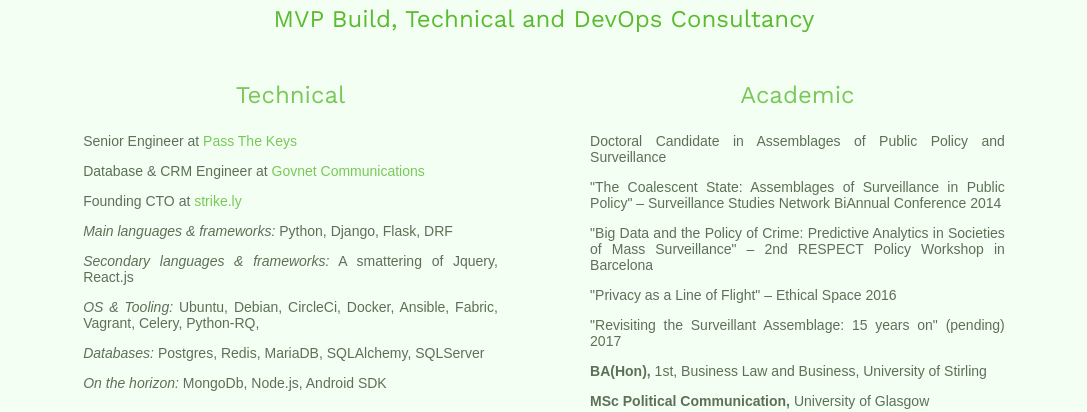
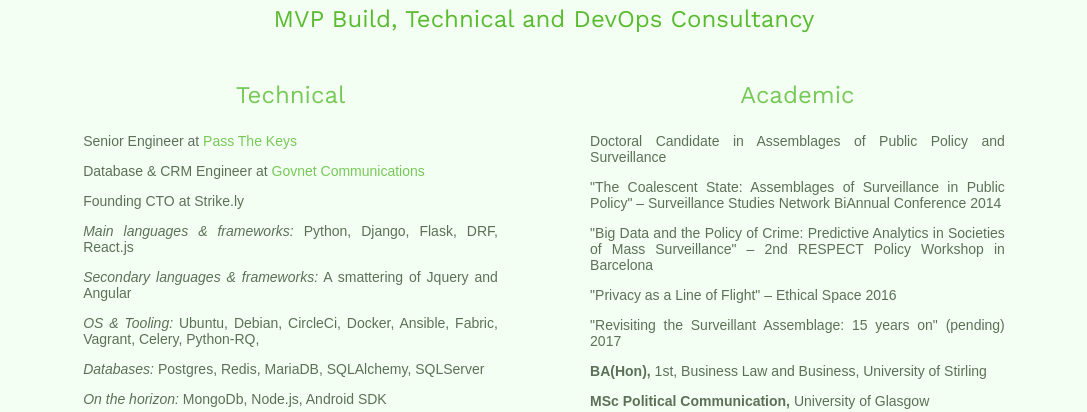
Before and after one commit to iamwithnail/ccampbellco, a plain HTML site: page index.html in a window 1280 px wide. Shown: the part 375-787 px from the top of the page, without its empty margins (96-1183 px from the left). Drawn offline with nearby package versions, Linux system fonts and the light colour scheme; a script that the page names is missing.

Commit message:
Remove defunct strikely link

```diff
--- a/index.html
+++ b/index.html
@@ -37,9 +37,9 @@
               <h3>Technical</h3>
                <p>Senior Engineer at <a href="www.passthekeys.co.uk">Pass The Keys</a></p>
               <p>Database & CRM Engineer at <a href="www.govnet.co.uk">Govnet Communications</a></p>
-              <p>Founding CTO at <a href="http://strike.ly">strike.ly</a></p>
-              <p><em>Main languages & frameworks:</em> Python, Django, Flask, DRF</p>
-              <p><em>Secondary languages & frameworks:</em> A smattering of Jquery, React.js</p>
+              <p>Founding CTO at Strike.ly</p>
+              <p><em>Main languages & frameworks:</em> Python, Django, Flask, DRF, React.js</p>
+              <p><em>Secondary languages & frameworks:</em> A smattering of Jquery and Angular</p>
               <p><em>OS & Tooling:</em> Ubuntu, Debian, CircleCi, Docker, Ansible, Fabric, Vagrant, Celery, Python-RQ,</p>
               <p><em>Databases:</em> Postgres, Redis, MariaDB, SQLAlchemy, SQLServer</p>
               <p><em>On the horizon:</em> MongoDb, Node.js, Android SDK</p>
```
